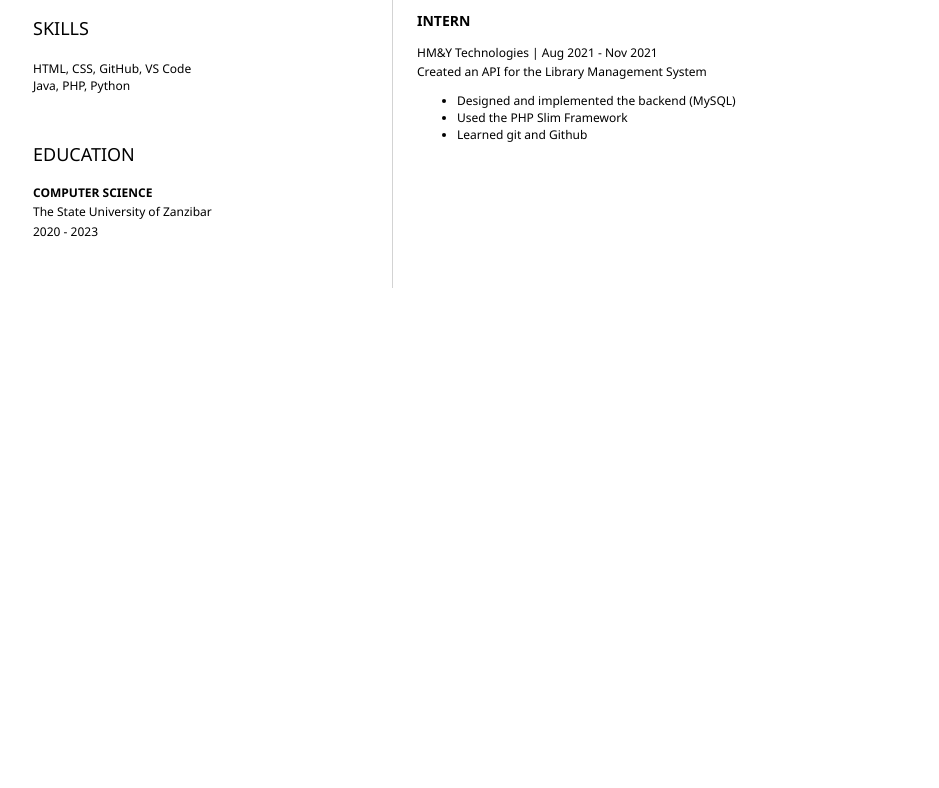
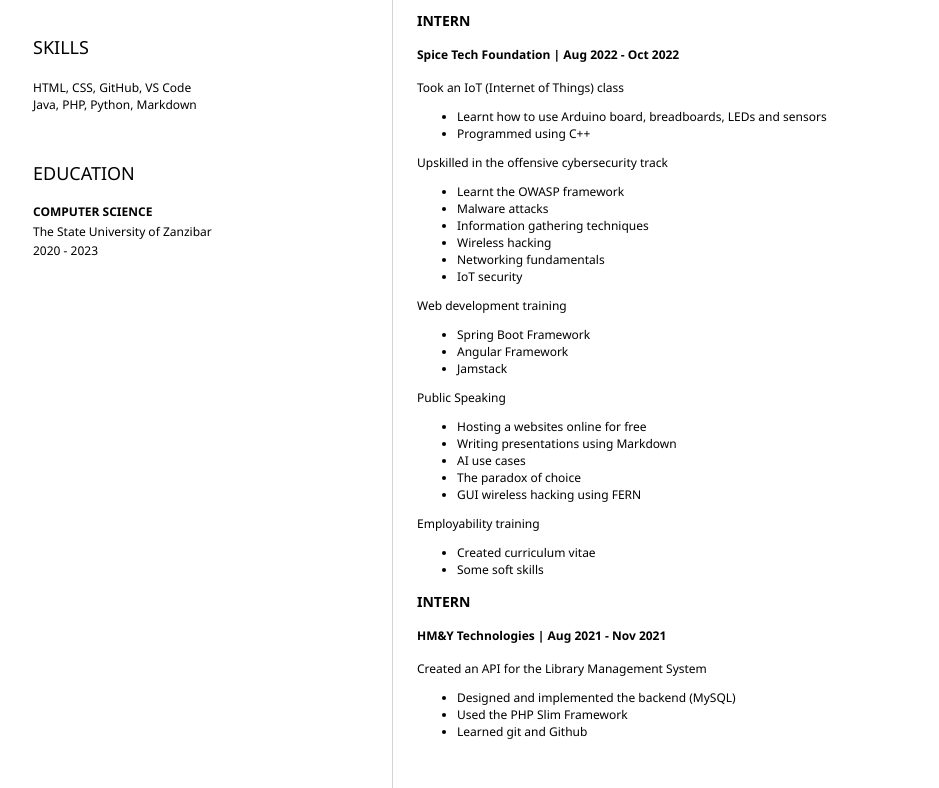
Before and after one commit to ahmad1284/resume, a plain HTML site: page index.html in a window 1280 px wide. Shown: the part 361-1149 px from the top of the page, without its empty margins (151-1090 px from the left). Before the commit the page ends 800 px from the top, so only its background shows below. Drawn offline with Linux system fonts and the light colour scheme.

Commit message:
add spice resume

```diff
--- a/index.html
+++ b/index.html
@@ -35,11 +35,15 @@
                     <i class="fab fa-twitter" aria-hidden="true"></i>
                     <a href="https://www.twitter.com/ahmad_znz">ahmad_znz</a>
                 </p>
+                <p>
+                    <i aria-hidden="true">Z</i>
+                    <a href="https://zindi.africa/users/ahmad_znz">ahmad_znz</a>
+                </p>
             </section>
             <section>
                 <h2>SKILLS</h2>
                 <!-- your skills AKA "buzzwords" -->
-                <p>HTML, CSS, GitHub, VS Code <br> Java, PHP, Python</p>
+                <p>HTML, CSS, GitHub, VS Code <br> Java, PHP, Python, Markdown</p>
             </section>
             <section>
                 <h2>EDUCATION</h2>
@@ -63,9 +67,59 @@
                 <h2>WORK EXPERIENCE</h2>
                 <!-- your work experience -->
                 <h3><b>INTERN</b></h3>
+                <h4>
+                    Spice Tech Foundation | Aug 2022 - Oct 2022
+                </h4>
                 <p>
+                    Took an IoT (Internet of Things) class
+                </p>
+                <ul>
+                    <li>Learnt how to use Arduino board, breadboards, LEDs and sensors</li>
+                    <li>Programmed using C++</li>
+                </ul>
+
+                <p>
+                    Upskilled in the offensive cybersecurity track
+                </p>
+
+                <ul>
+                    <li>Learnt the OWASP framework</li>
+                    <li>Malware attacks</li>
+                    <li>Information gathering techniques</li>
+                    <li>Wireless hacking</li>
+                    <li>Networking fundamentals</li>
+                    <li>IoT security</li>
+                </ul>
+
+                <p>
+                    Web development training
+                </p>
+
+                <ul>
+                    <li>Spring Boot Framework</li>
+                    <li>Angular Framework</li>
+                    <li>Jamstack</li>
+                </ul>
+
+                <p>Public Speaking</p>
+                <ul>
+                    <li>Hosting a websites online for free</li>
+                    <li>Writing presentations using Markdown</li>
+                    <li>AI use cases</li>
+                    <li>The paradox of choice</li>
+                    <li>GUI wireless hacking using FERN</li>
+                </ul>
+
+                <p>Employability training</p>
+                <ul>
+                    <li>Created curriculum vitae</li>
+                    <li>Some soft skills</li>
+                </ul>
+
+                <h3><b>INTERN</b></h3>
+                <h4>
                     HM&Y Technologies | Aug 2021 - Nov 2021
-                </p>
+                </h4>
                 <p>
                     Created an API for the Library Management System
                 </p>
```
